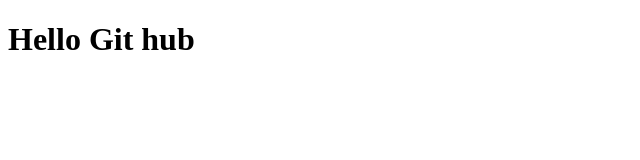
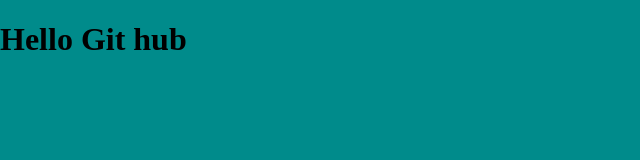
Before and after one commit to XudoyberdievDilshod/test1, a plain HTML site: page index.html in a window 1280 px wide. Shown: the whole page, without its empty margins (0-640 px from the left). Drawn offline with Linux system fonts and the light colour scheme.

Commit message:
change style

```diff
--- a/css/main.css
+++ b/css/main.css
@@ -5,7 +5,7 @@
 
 body {
 	margin: 0;
-	padding-top: 20px;
+	background-color: darkcyan;
 }
 
 img {
--- a/index.html
+++ b/index.html
@@ -5,6 +5,7 @@
    <meta http-equiv="X-UA-Compatible" content="IE=edge">
    <meta name="viewport" content="width=device-width, initial-scale=1.0">
    <title>Document</title>
+   <link rel="stylesheet" href="./css/main.css">
 </head>
 <body>
    <h1>Hello Git hub</h1>
```
